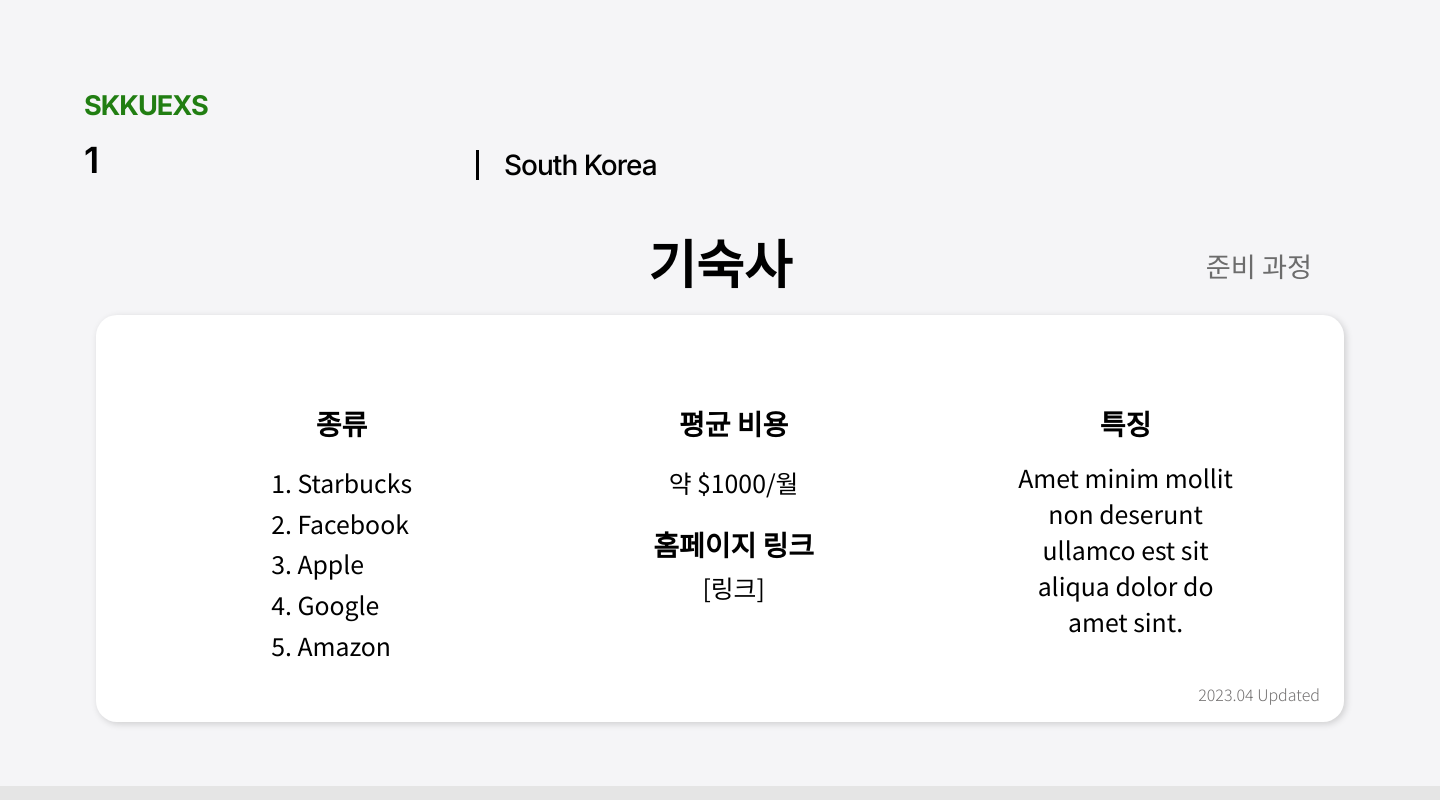
After one commit to viroovr/skkuexs, a Django app: page /forums/1/dorm in a window 1440 px wide. The commit adds this page. Run offline with Django 4.2, Linux system fonts and the light colour scheme.

Commit message:
Add school select page without function ( /common/select ), Add dorm page ( /forums/dorm ), Add link to forums main and sub_main, Use sample data in visa, dorm page

```diff
--- a/common/urls.py
+++ b/common/urls.py
@@ -8,6 +8,7 @@ urlpatterns = [
     path('login/', auth_views.LoginView.as_view(template_name='common/login.html'), name='login'),
     path('logout/', auth_views.LogoutView.as_view(), name='logout'),
     path('signup/', views.signup, name='signup'),
+    path('select/', views.select, name='select'),
 
     path('kakao/login/', views.kakao_login, name='kakao_login'),
     path('kakao/login/callback/', views.kakao_callback, name='kakao_callback'),
--- a/common/views.py
+++ b/common/views.py
@@ -109,6 +109,9 @@ def signup(request):
     else:
         form = UserForm()
     return render(request, 'common/signup.html', {'form': form})
+
+def select(request):
+    return render(request, 'common/school_select.html')
 
 
 def kakao_login(request):
--- a/forums/urls.py
+++ b/forums/urls.py
@@ -11,4 +11,5 @@ urlpatterns = [
     # path('<str:school_name>/courses', views.courses, name='submain'),
     path('<str:school_name>/submain_uni_life', views.submain_uni_life, name='submain_uni_life'),
     path('<str:school_name>/visa', views.visa, name='visa'),
+    path('<str:school_name>/dorm', views.dorm, name='dorm'),
 ]
--- a/forums/views.py
+++ b/forums/views.py
@@ -154,6 +154,33 @@ def community(request, school_name):
 
 def visa(request, school_name):
     context = {
-        'school_name': school_name
+        'school_name': school_name,
+        'visa_type': 'D-4',
+        'visa_period': '약 2개월',
+        'visa_application_process': [
+             '비자 온라인 신청서 ABC 작성 (파견교 XYZ 문서 필수)',
+             '비자 수수료 납부',
+             '비자 인터뷰 예약'
+        ],
+        'update_date': '2023.04'
+
     }
     return render(request, 'forums/visa.html', context)
+
+def dorm(request, school_name):
+    context = {
+        'school_name': school_name,
+        'dorm_list': [
+             'Starbucks',
+             'Facebook',
+             'Apple',
+             'Google',
+             'Amazon'
+        ],
+        'dorm_cost': '약 $1000/월',
+        'dorm_link': 'https://www.naver.com',
+        'dorm_characteristics': 'Amet minim mollit non deserunt ullamco est sit aliqua dolor do amet sint. ',
+        'update_date': '2023.04'
+
+    }
+    return render(request, 'forums/dorm.html', context)
--- a/static/forums.css
+++ b/static/forums.css
@@ -361,18 +361,17 @@
       .course_item_rank{
 
       }
-      .preparation_header {
-        display: flex;
-        justify-content: center;
 
-    }
-
+.preparation_header {
+    display: flex;
+    justify-content: center;
+}
 .preparation_title_box {
     flex-grow: 0;
     text-align: center;
     display: flex;
     justify-content: center;
-    }
+}
 
 .preparation_title {
     flex-grow: 0;
@@ -384,11 +383,12 @@
     line-height: normal;
     text-align: center;
     color: #000;
-    }
+    width: 30rem;
+}
 
 .preparation_filter_box {
     padding-top: 1.3rem;
-    width: 33rem;
+    width: 22rem;
     display: flex;
     flex-direction: row;
     justify-content: flex-end;
@@ -514,3 +514,69 @@
     color: #747272;
     margin-top: 1.2rem;
 }
+
+.dorm_item_box {
+    flex-grow: 1;
+    margin: 0px 1rem 0px;
+    height: auto;
+    border-radius: 21px;
+    box-shadow: 2px 2px 7px 0 rgba(0, 0, 0, 0.16);
+    background-color: #fff;
+    display: flex;
+    flex-direction: row;
+    flex-direction: column;
+    padding-left: 1.7rem;
+}
+
+.dorm_content {
+    width: 19%;
+    display: flex;
+    flex-direction: column;
+    align-items: center;
+    margin: 0 5rem 0;
+}
+
+.dorm_store {
+    display: flex;
+    flex-direction: column;
+}
+
+.dorm_detail_list {
+    font-family: 'Noto Sans KR', sans-serif;
+    font-size: 1.55rem;
+    font-weight: 400;
+    font-stretch: normal;
+    font-style: normal;
+    line-height: normal;
+    color: #000;
+    margin-top: 0.3rem;
+}
+
+.dorm_detail_parahraph {
+    font-family: 'Noto Sans KR', sans-serif;
+    font-size: 1.55rem;
+    font-weight: 400;
+    font-stretch: normal;
+    font-style: normal;
+    line-height: normal;
+    color: #000;
+    text-align: center;
+}
+
+.dorm_container {
+    display: flex;
+    flex-direction: row;
+    justify-content: center;
+}
+
+.dorm_item_title {
+    font-family: 'Noto Sans KR', sans-serif;
+    font-size: 1.75rem;
+    font-weight: 600;
+    font-stretch: normal;
+    font-style: normal;
+    line-height: normal;
+    color: #000;
+    margin-top: 5.5rem;
+    margin-bottom: 1rem;
+}
--- /dev/null
+++ b/templates/forums/dorm.html
@@ -0,0 +1,69 @@
+{% extends "forums/base_for_forums.html" %}
+{% block content %}
+<div class="community_block">
+  <div class="preparation_header">
+    <div class="preparation_filter_box"></div>
+    <div class="preparation_title_box">
+        <div class="preparation_title">기숙사</div>
+    </div>
+    <div class="preparation_filter_box">준비 과정</div>
+  </div>
+  <div class="preparation_content">
+    <div class="dorm_item_box">
+      <div class="dorm_container">
+        <div class="dorm_content">
+          <div class="dorm_item_title">
+            종류
+          </div>
+          <div class="dorm_store">
+            {% for field in dorm_list %}
+            <div class="dorm_detail_list">
+              {{forloop.counter}}. {{field}}
+            </div>
+            {% endfor %}
+          </div>
+        </div>
+        <div class="dorm_content">
+          <div class="dorm_item_title">
+            평균 비용
+          </div>
+          <div class="dorm_detail_list">
+            {{dorm_cost}}
+          </div>
+          <div class="preparation_item_title">
+            홈페이지 링크
+          </div>
+          <div class="dorm_detail_list" id="dorm_link">
+            [링크]
+          </div>
+        </div>
+        <div class="dorm_content">
+          <div class="dorm_item_title">
+            특징
+          </div>
+          <div class="dorm_detail_parahraph">
+            {{dorm_characteristics}}
+          </div>
+        </div>
+      </div>
+      <div class="preparation_footer">
+        2023.04 Updated
+      </div>
+    </div>
+    </div>
+  </div>
+</div>
+{% endblock %}
+{% block script %}
+<script type="text/javascript"> // 스크립트 내부에서 템플릿 변수를 사용하기 위한 방법
+
+    $(function() {
+      // base_for_forums의 색은 아래와 같은 방식으로 변경할 수 있음
+      $("#whole").css("background-color","#f5f5f7")
+      $("#whole").css("height","auto")
+      $("#dorm_link").on("click",function(){
+        window.open('{{dorm_link}}')
+      })
+    })
+  </script>
+{% endblock %}
--- a/templates/forums/main.html
+++ b/templates/forums/main.html
@@ -73,7 +73,9 @@
         <a href="{% url 'forums:visa' school_name %}" style="text-decoration: none">
           <div class="menu_text">비자</div>
         </a>
-        <div class="menu_text">기숙사</div>
+        <a href="{% url 'forums:dorm' school_name %}" style="text-decoration: none">
+          <div class="menu_text">기숙사</div>
+        </a>
         <div class="menu_text">기타 유의사항</div>
       </div>
 
--- a/templates/forums/submain_preparation.html
+++ b/templates/forums/submain_preparation.html
@@ -16,7 +16,7 @@
             <span class="menubox_content">비자 신청 절차</span>
             <img class="menubox_icon" src="/static/images/passport.png"/>
         </div>
-        <div class="submain_menubox">
+        <div class="submain_menubox" id="submain_menubox_dorm">
             <span class="menubox_title">기숙사</span>
             <span class="menubox_content">기숙사 종류 및
                 특징</span>
@@ -43,6 +43,9 @@
       $("#submain_menubox_visa").on("click",function(){
         location.href = "{% url 'forums:visa' school_name %}"
       })
+      $("#submain_menubox_dorm").on("click",function(){
+        location.href = "{% url 'forums:dorm' school_name %}"
+      })
     })
   </script>
 {% endblock %}
```
Also changed, not shown: templates/common/school_select.html (added, +26 -0 lines), templates/forums/visa.html (+6 -10 lines).
